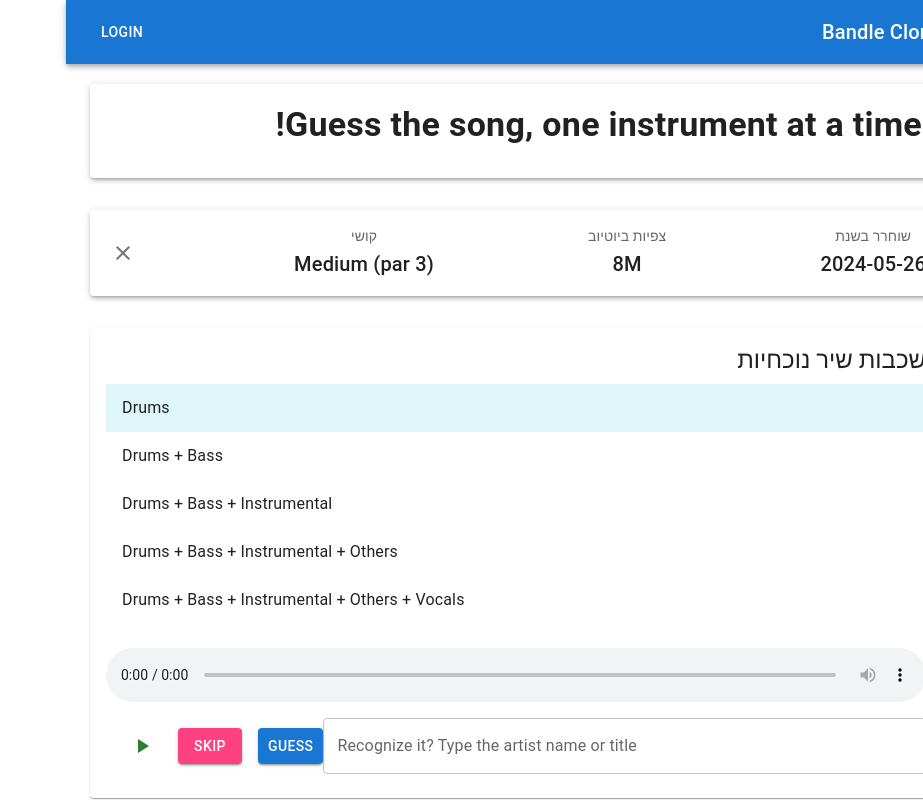
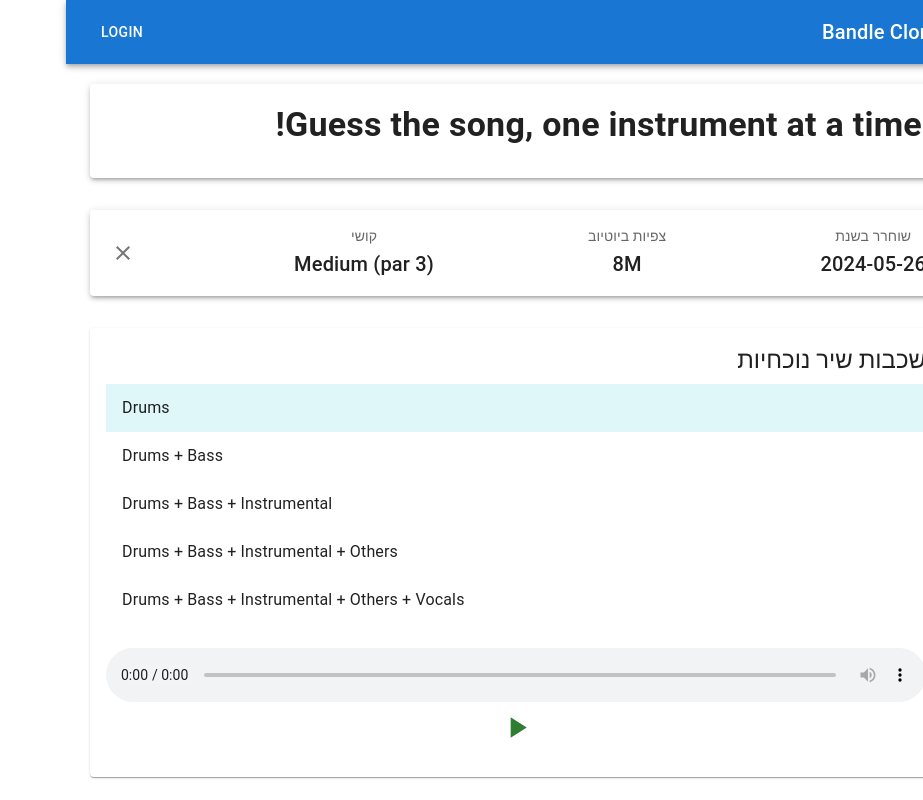
Before and after one commit to dor29494/Bandle-clone, a React (Create React App) app: page / in a window 1280 px wide. Shown: the whole page, without its empty margins (357-1280 px from the left). Built offline with nearby package versions, Linux system fonts and the light colour scheme.

Commit message:
change in TextField - to rtl

```diff
--- a/src/Components/GuessSkip/GuessSkip.js
+++ b/src/Components/GuessSkip/GuessSkip.js
@@ -1,8 +1,22 @@
 // src/components/GuessSkip.js
 import React, { useState } from 'react';
-import { Box, Button, TextField, IconButton } from '@mui/material';
-import PlayArrowIcon from '@mui/icons-material/PlayArrow';
-import PauseIcon from '@mui/icons-material/Pause';
+import { Box, Button, TextField } from '@mui/material';
+import { styled } from '@mui/material/styles';
+
+const StyledTextField = styled(TextField)({
+  '& .MuiInputLabel-root': {
+    textAlign: 'right',
+    right: '2rem', // Align to the right side of the container
+    direction: 'rtl', // Ensuring RTL text direction
+  },
+  '& .MuiInputLabel-root.Mui-focused': { // When the label is focused
+    right: '2rem'
+  },
+  '& .MuiInputLabel-root.MuiInputLabel-shrink': { // When the label shrinks
+    transformOrigin: 'top right',
+    right: '2rem', // Maintain alignment when shrunk
+  }
+});
 
 const GuessSkip = ({ onGuess, onSkip, onPlayPause, isPlaying }) => {
   const [guess, setGuess] = useState('');
@@ -18,22 +32,22 @@ const GuessSkip = ({ onGuess, onSkip, onPlayPause, isPlaying }) => {
 
   return (
     <Box sx={{ display: 'flex', alignItems: 'center', mt: 2 }}>
-      <TextField
-        label="Recognize it? Type the artist name or title"
+
+      <Button variant="contained" color="primary" onClick={handleGuessSubmit} sx={{ ml: 2 }}>
+        Guess
+      </Button>
+      <StyledTextField
+        label="מזהה את השיר?"
+        textAlign="center"
         variant="outlined"
         value={guess}
         onChange={handleGuessChange}
         fullWidth
       />
-      <Button variant="contained" color="primary" onClick={handleGuessSubmit} sx={{ ml: 2 }}>
-        Guess
-      </Button>
-      <Button variant="contained" color="secondary" onClick={onSkip} sx={{ ml: 2 }}>
+      <Button variant="contained" color="secondary" onClick={onSkip} sx={{ mr: 2 }}>
         Skip
       </Button>
-      <IconButton color="success" onClick={onPlayPause} sx={{ ml: 2 }}>
-        {isPlaying ? <PauseIcon /> : <PlayArrowIcon />}
-      </IconButton>
+
     </Box>
   );
 };
--- a/src/Components/MusicPlayer/MusicPlayer.js
+++ b/src/Components/MusicPlayer/MusicPlayer.js
@@ -1,7 +1,9 @@
 // src/components/MusicPlayer.js
 import React, { useState, useEffect, useRef } from 'react';
-import { Card, CardContent, Typography, Box, List, ListItem, ListItemText } from '@mui/material';
+import { Card, CardContent, Typography, Box, List, ListItem, ListItemText, IconButton } from '@mui/material';
 import GuessSkip from '../GuessSkip/GuessSkip';
+import PlayArrowIcon from '@mui/icons-material/PlayArrow';
+import PauseIcon from '@mui/icons-material/Pause';
 
 const MusicPlayer = ({ layers }) => {
   const [activeLayerIndex, setActiveLayerIndex] = useState(0);
@@ -53,6 +55,9 @@ const MusicPlayer = ({ layers }) => {
   };
 
   const handlePlayPause = () => {
+    if(!isFirstPlay){
+      setIsFirstPlay(true);
+    }
     if (audioRef.current) {
       if (isPlaying) {
         audioRef.current.pause();
@@ -86,7 +91,15 @@ const MusicPlayer = ({ layers }) => {
             </audio>
           </Box>
         )}
-        <GuessSkip onGuess={handleGuess} onSkip={handleSkip} onPlayPause={handlePlayPause} isPlaying={isPlaying} />
+        <Box display="flex" justifyContent="center" alignItems="center">
+        <IconButton color="success" onClick={handlePlayPause}>
+        {isPlaying ? <PauseIcon fontSize='large' /> : <PlayArrowIcon fontSize='large'/>}
+      </IconButton>
+        </Box>
+        {
+        isFirstPlay &&
+        <GuessSkip onGuess={handleGuess} onSkip={handleSkip} />
+        }
       </CardContent>
     </Card>
   );
--- a/src/Components/layout/Theme.js
+++ b/src/Components/layout/Theme.js
@@ -2,6 +2,7 @@
 import { createTheme } from '@mui/material/styles';
 
 const theme = createTheme({
+  direction: 'rtl',
   palette: {
     primary: {
       main: '#1976d2',
```
